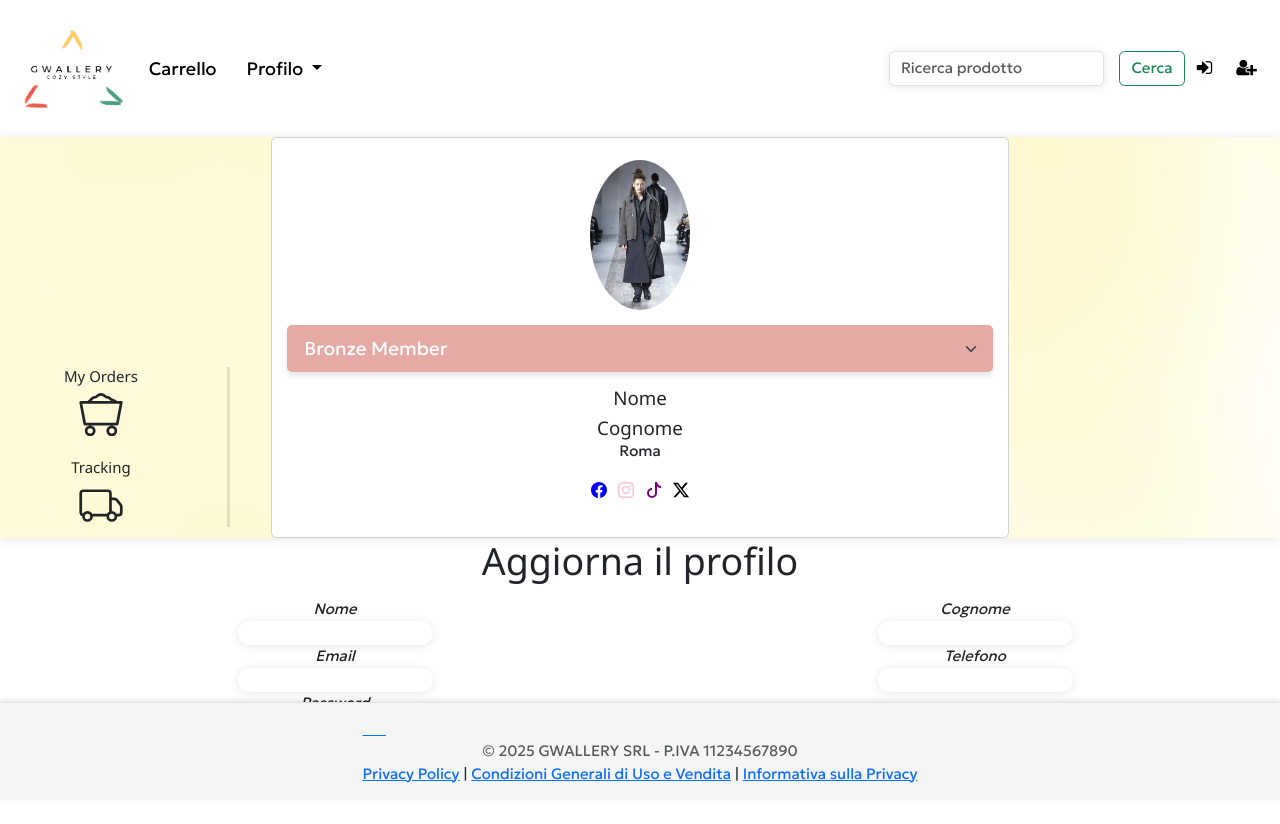
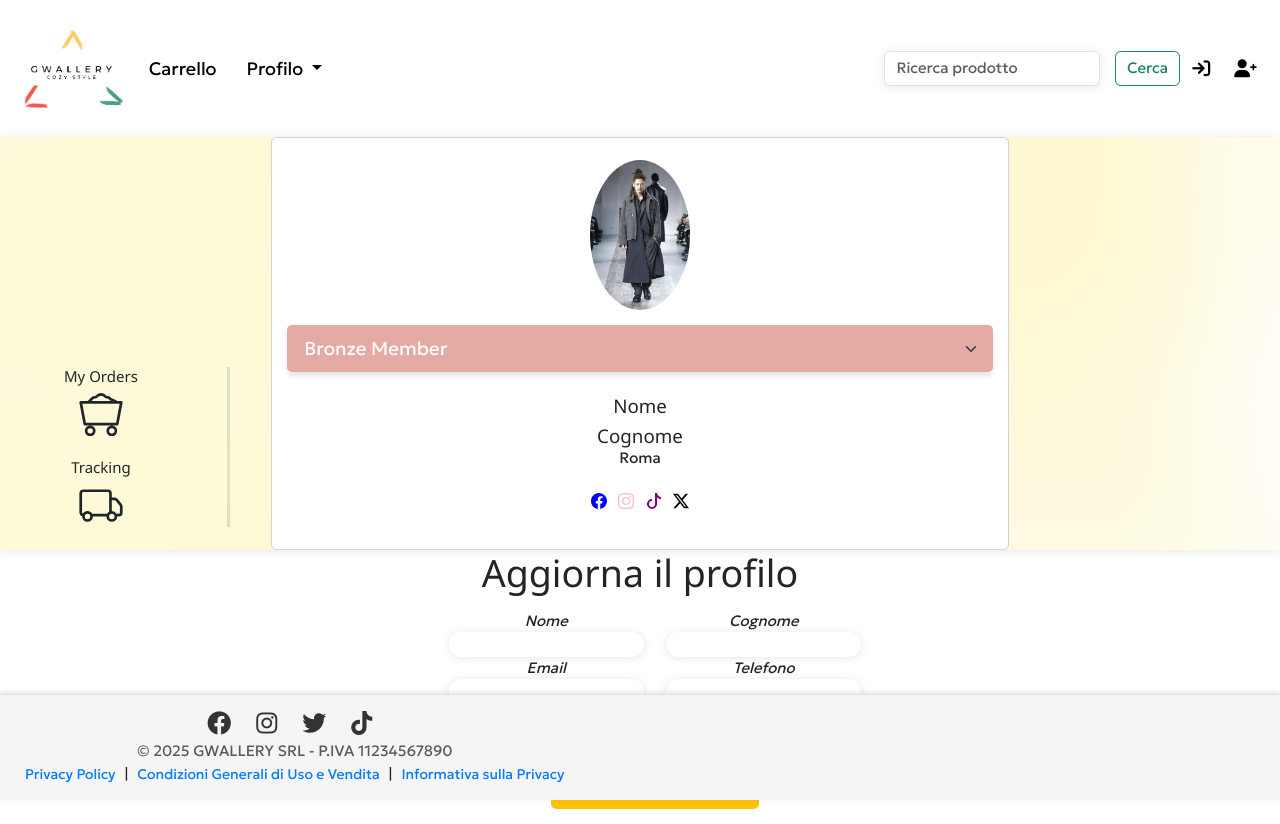
Before and after one commit to WiliamDeMicco/E-commerce, a plain HTML site: page settings.html in a window 1280 px wide. Drawn offline with nearby package versions, Linux system fonts and the light colour scheme; files whose address does not match are found by name.

Commit message:
Icone social ora si vedono

```diff
--- a/css/settings.css
+++ b/css/settings.css
@@ -178,9 +178,51 @@ footer {
     text-align: center;
     box-shadow: 0 -2px 5px rgba(0, 0, 0, 0.1);
   }
-  svg text{
-    font-family: FontAwesome !important;
+  .social-icons {
+    display: flex;
+    gap: 15px;
   }
+
+  .social-link {
+    text-decoration: none;
+    color: inherit;
+    font-size: 20px !important;
+    transition: color 0.3s;
+  }
+
+  footer .social-icons .social-link:hover {
+    color: #007bff !important;
+  }
+
+  .privacy-link {
+    font-size: 14px;
+    color: #007bff;
+    text-decoration: none;
+    margin: 0 5px;
+  }
+
+  .privacy-link:hover {
+    text-decoration: underline;
+  }
+
+  .social-link i {
+    font-size: 24px; /* Aumenta la dimensione delle icone */
+    color: #333; /* Colore di default delle icone */
+    margin-right: 10px; /* Distanza tra le icone */
+}
+
+  .text-center {
+    display: flex;
+    flex-direction: column;
+    align-items: center;
+    justify-content: center;
+  }
+
+  .privacy-link {
+    display: inline;
+
+  }
+
   @media (max-width: 480px) {
     footer {
       flex-direction: column;
--- a/settings.html
+++ b/settings.html
@@ -7,7 +7,7 @@
     <link rel="stylesheet" href="https://www.w3schools.com/w3css/4/w3.css">
 
     <link rel="stylesheet" type="text/css" href="css/settings.css">
-    <link rel="stylesheet" href="https://cdnjs.cloudflare.com/ajax/libs/font-awesome/4.7.0/css/font-awesome.min.css">
+    <link rel="stylesheet" href="https://cdnjs.cloudflare.com/ajax/libs/font-awesome/6.0.0-beta3/css/all.min.css">
     <link href="https://cdn.jsdelivr.net/npm/bootstrap@5.3.3/dist/css/bootstrap.min.css" rel="stylesheet"
         integrity="sha384-QWTKZyjpPEjISv5WaRU9OFeRpok6YctnYmDr5pNlyT2bRjXh0JMhjY6hW+ALEwIH" crossorigin="anonymous">
     <title>Impostazioni</title>
@@ -166,16 +166,13 @@
         </form>
     </div>
     <div class="container-fluid fine-pagina">
-        <footer
-            class="d-flex flex-wrap justify-content-between align-items-center py-3 my-4 border-top mb-0 fine-pagina">
-            <div class="social-icons d-flex align-items-center">
-            </div>
+        <footer class="d-flex flex-wrap justify-content-between align-items-center py-3 my-4 border-top mb-0 fine-pagina">
             <div class="text-center">
                 <div class="social-icons d-flex align-items-center">
-                    <a href="#" class="social-link"><i class="fa-brands fa-facebook"></i></a>
-                    <a href="#" class="social-link"><i class="fa-brands fa-instagram"></i></a>
-                    <a href="#" class="social-link"><i class="fa-solid fa-x"></i></a>
-                    <a href="#" class="social-link"><i class="fa-brands fa-tiktok"></i></a>
+                    <a href="#" class="social-link"><i class="fab fa-facebook"></i></a>
+                    <a href="#" class="social-link"><i class="fab fa-instagram"></i></a>
+                    <a href="#" class="social-link"><i class="fab fa-twitter"></i></a>
+                    <a href="#" class="social-link"><i class="fab fa-tiktok"></i></a>
                 </div>
                 <span class="text-body-secondary">&copy; 2025 GWALLERY SRL - P.IVA 11234567890</span>
                 <div>
@@ -183,8 +180,6 @@
                     <a href="#" class="privacy-link">Condizioni Generali di Uso e Vendita</a> <span>|</span>
                     <a href="#" class="privacy-link">Informativa sulla Privacy</a>
                 </div>
-            </div>
-            <div class="social-icons d-flex align-items-center">
             </div>
         </footer>
     </div>
```
